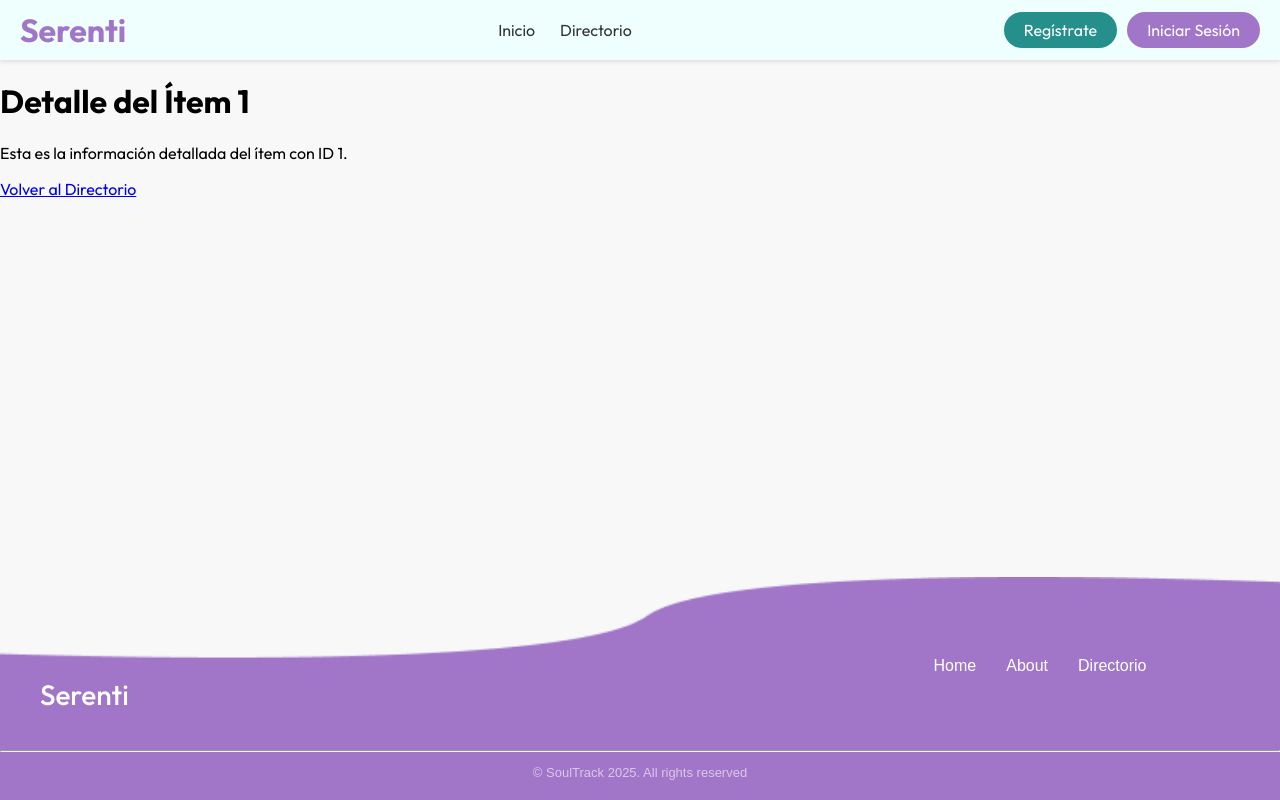
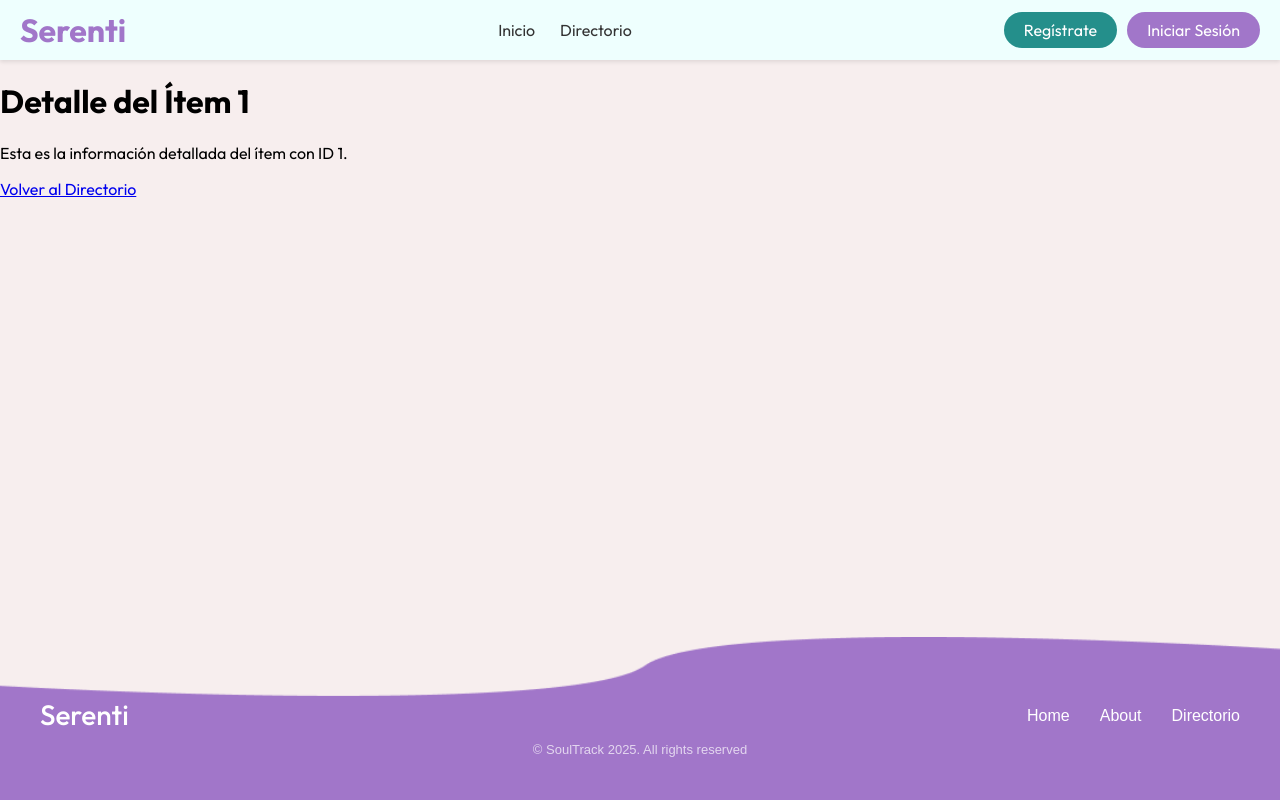
Before and after one commit to MPerezC20/BDProject, a Django app: page /directory/1/ in a window 1280 px wide. Run offline with Django 5.2, Linux system fonts and the light colour scheme; some web fonts are replaced.

Commit message:
Cambios y arreglos necesarios
Arregle la base de datos y la actulice para mejor uso

```diff
--- a/Serenti/settings.py
+++ b/Serenti/settings.py
@@ -82,9 +82,9 @@ WSGI_APPLICATION = 'Serenti.wsgi.application'
 DATABASES = {
     'default': {
         'ENGINE': 'django.db.backends.mysql',
-        'NAME': 'BDlibreria',          # ← el nombre real de tu BD
+        'NAME': 'dblibreria',          # ← el nombre real de tu BD
         'USER': 'root',
-        'PASSWORD': '1-3-2005Ashley', # ← tu contraseña real de MySQL
+        'PASSWORD': '', # ← tu contraseña real de MySQL
         'HOST': '127.0.0.1',
         'PORT': '3306',
     }
--- a/home/templates/base.html
+++ b/home/templates/base.html
@@ -31,23 +31,20 @@
     </div>
 
     <footer class="main-footer">
-        <div class="footer-wave-container">
         <div class="footer-content-wrapper">
             <div class="footer-brand-info">
                 <div class="footer-text">
-                        <span class="footer-brand" style="margin-top: 60px;">Serenti</span> <!-- Añadido estilo inline para más espacio -->
+                    <span class="footer-brand">Serenti</span>
                 </div>
             </div>
-                <div class="footer-nav">
+            <nav class="footer-nav">
                 <ul>
-                        <li><a class="nav-link" href="{% url 'home_page' %}">Home</a></li>
+                    <li><a href="{% url 'home_page' %}">Home</a></li>
                     <li><a href="#">About</a></li>
-                        <li><a class="nav-link" href="{% url 'directory' %}#features-section">Directorio</a></li>
+                    <li><a href="{% url 'directory' %}#features-section">Directorio</a></li>
                 </ul>
+            </nav>
         </div>
-            </div>
-        </div>
-        <hr class="footer-divider">
         <p class="footer-copyright">© SoulTrack 2025. All rights reserved</p>
     </footer>
 </body>
--- a/home/views.py
+++ b/home/views.py
@@ -1,32 +1,37 @@
 from django.shortcuts import render
+from .models import Libro
+
+
+from django.shortcuts import render
+from .models import Libro
 
 def home_page(request):
+    fantasia = Libro.objects.filter(genero='Fantasía')
+    terror = Libro.objects.filter(genero='Terror')
+
     context = {
         'header_title': '¡Bienvenido a Mi Directorio!',
-        'header_subtitle': 'Encuentra lo que buscas aquí.'
+        'header_subtitle': 'Encuentra lo que buscas aquí.',
+        'fantasia': fantasia,
+        'terror': terror,
     }
     return render(request, 'home.html', context)
 
+from django.shortcuts import render
+from .models import Libro
+
 def directory(request):
-    # Lista de ítems con categoría incluida
-    directory_items = [
-        {'id': 1, 'name': 'Artículo 1', 'description': 'Descripción del Artículo 1', 'category': 'Artículos'},
-        {'id': 2, 'name': 'Servicio 2', 'description': 'Descripción del Servicio 2', 'category': 'Servicios'},
-        {'id': 3, 'name': 'Producto 3', 'description': 'Descripción del Producto 3', 'category': 'Productos'},
-        {'id': 4, 'name': 'Artículo 4', 'description': 'Descripción del Artículo 4', 'category': 'Artículos'},
-        {'id': 5, 'name': 'Producto 5', 'description': 'Descripción del Producto 5', 'category': 'Productos'},
-        {'id': 6, 'name': 'Recurso 6', 'description': 'Descripción del Recurso 6', 'category': 'Recursos'},
-    ]
+    # Agrupa los libros por género
+    libros = Libro.objects.all()
+    generos = ['Ficción', 'Clásico', 'Infantil','Terror', 'Suspenso', 'Fantasía']
 
-    # Agrupar por categoría
     grouped_items = {}
-    for item in directory_items:
-        category = item['category']
-        if category not in grouped_items:
-            grouped_items[category] = []
-        grouped_items[category].append(item)
+    for genero in generos:
+        grouped_items[genero] = libros.filter(genero=genero)
 
-    context = {'directory_items': grouped_items}
+    context = {
+        'directory_items': grouped_items
+    }
     return render(request, 'directory.html', context)
 
 def detail(request, item_id):
--- a/static/CSS/auth.css
+++ b/static/CSS/auth.css
@@ -3,7 +3,7 @@
 /* Base Container for the entire registration page content */
 .register-page-container {
     display: flex;
-    background-color: #fff;
+    background-color: #f7eeee;
     overflow: hidden;
     margin: 10px auto;
 }
--- a/static/CSS/base.css
+++ b/static/CSS/base.css
@@ -4,7 +4,7 @@
 body {
     margin: 0;
     font-family: 'Outfit', Arial, sans-serif;
-    background-color: #f8f8f8;
+    background-color: #f7eeee;
     min-height: 100vh;
     display: flex;
     flex-direction: column;
@@ -101,79 +101,37 @@ body {
     background-color: white;
     border-radius: 8px;
     box-shadow: 0 2px 4px rgba(0,0,0,0.1);
-    font-family: 'Outfit', sans-serif;
 }
 
+/* Footer corregido */
 .main-footer {
-    background-color: #6A9096;
-    padding-bottom: 20px;
+    background-image: url('../images/on.png');
+    background-size: cover;
+    background-position: center;
+    background-repeat: no-repeat;
+    padding: 60px 0 30px;
     position: relative;
     width: 100%;
+    color: white;
 }
 
-.footer-wave-container {
-    background-color: #79A1A9;
-    padding: 60px 40px;
-    position: relative;
-    overflow: hidden;
-}
-
-.main-footer {
-    background-image: url('/static/images/ondas.png');
-    background-repeat: no-repeat;
-    background-size: cover;
-    background-position: center bottom;
-    background-color: transparent;
-    position: relative;
-    width: 100%;
-}
-
-.footer-wave-container {
-    background-color: transparent;
-    padding: 40px 40px 30px 40px;
-    position: relative;
-    z-index: 1;
-}
-
-/* Contenedor Flex para el contenido dentro de la onda */
 .footer-content-wrapper {
     display: flex;
     justify-content: space-between;
     align-items: center;
     max-width: 1200px;
     margin: 0 auto;
-    flex-wrap: wrap;
+    padding: 0 40px;
     position: relative;
-    z-index: 1;
-}
-
-/* Sección de la Marca e Información (izquierda) */
-.footer-brand-info {
-    padding-top: 0px; /* Más espacio arriba del texto */
-    margin-bottom: 0px;
-}
-
-.footer-text {
-    display: flex;
-    flex-direction: column;
+    z-index: 2;
 }
 
 .footer-brand {
-    color: #ffffff;
-    font-family: 'Outfit', sans-serif !important;
+    font-family: 'Outfit', sans-serif;
     font-size: 28px;
     font-weight: 500;
-    margin-bottom: 0px;
     text-decoration: none;
-}
-
-/* Navegación del Footer (derecha) */
-.footer-nav {
-    display: flex;
-    align-items: center;
-    justify-content: space-evenly;
-    flex: 1;
-    max-width: 400px;
+    color: white;
 }
 
 .footer-nav ul {
@@ -186,25 +144,23 @@ body {
 
 .footer-nav ul li a {
     text-decoration: none;
-    color: #ffffff;
+    color: white;
     font-family: 'Hind Vadodara', sans-serif;
     font-size: 16px;
     font-weight: 500;
-    transition: color 0.2s ease;
-    white-space: nowrap;
+    transition: color 0.3s ease;
 }
 
 .footer-nav ul li a:hover {
-    color: #364368;
+    color: #2b2630; /* Morado claro para hover */
 }
 
-/* Texto de Copyright */
 .footer-copyright {
-    color: rgba(255, 255, 255, 0.6);
+    color: rgba(255, 255, 255, 0.7);
     font-family: 'Hind Vadodara', sans-serif;
     font-size: 13px;
     text-align: center;
-    margin-bottom: 0;
+    margin-top: 10px;
     position: relative;
-    z-index: 1;
+    z-index: 2;
 }
```
Also changed, not shown: home/models.py (+14 -1 lines), home/templates/directory.html (+12 -9 lines), home/templates/home.html (+30 -12 lines), static/CSS/directory.css (+6 -5 lines), static/CSS/home_page.css (+17 -7 lines), static/images/on.png (renamed from static/images/ondas.png). Lines whose indentation alone changed are shown as unchanged.
